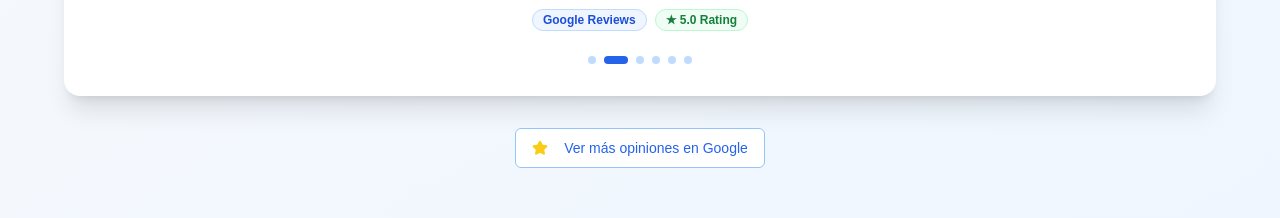
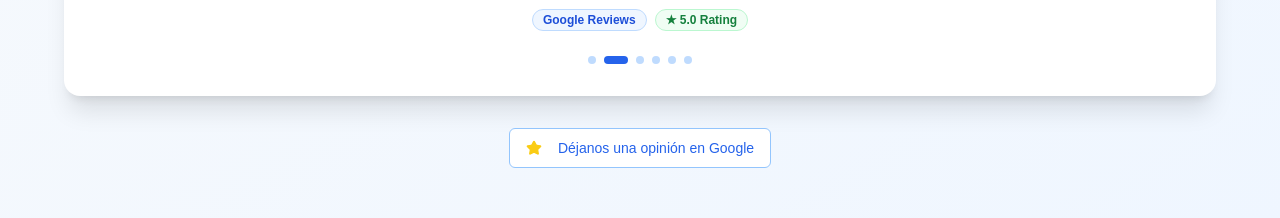
Before and after one commit to Irwingduran/ws-patologia, a Next.js app: page / in a window 1280 px wide. Shown: the part 6160-6378 px from the top of the page. Built offline with nearby package versions, Linux system fonts and the light colour scheme.

Commit message:
Update page.tsx/Cambio de texto botón google

```diff
--- a/app/page.tsx
+++ b/app/page.tsx
@@ -443,7 +443,7 @@ export default function PathologyWebsite() {
               <Link href="https://maps.app.goo.gl/DJt4K1Y7iPBAGwe4A" target="_blank">
                 <Button variant="outline" className="border-blue-300 text-blue-600 hover:bg-blue-50">
                   <Star className="mr-2 h-4 w-4 fill-yellow-400 text-yellow-400" />
-                  Ver más opiniones en Google
+                  Déjanos una opinión en Google
                 </Button>
               </Link>
             </div>
```
